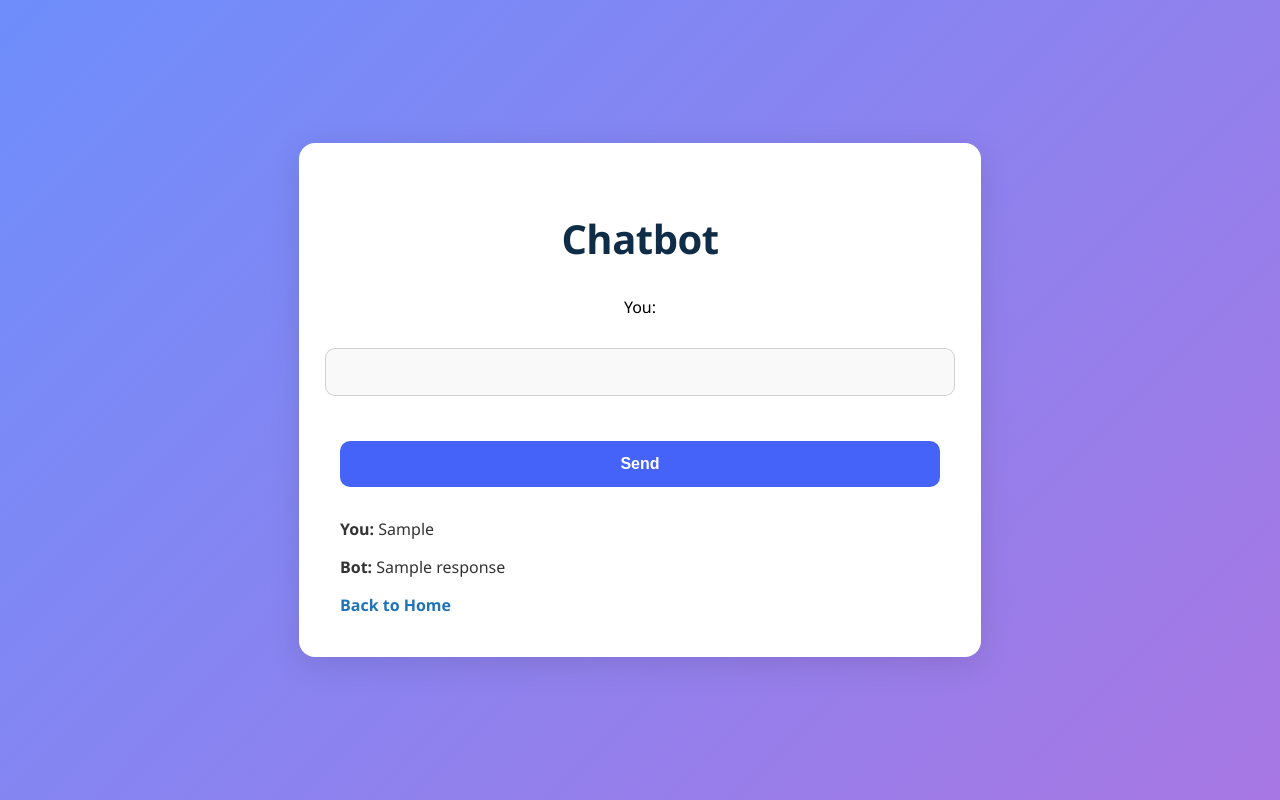
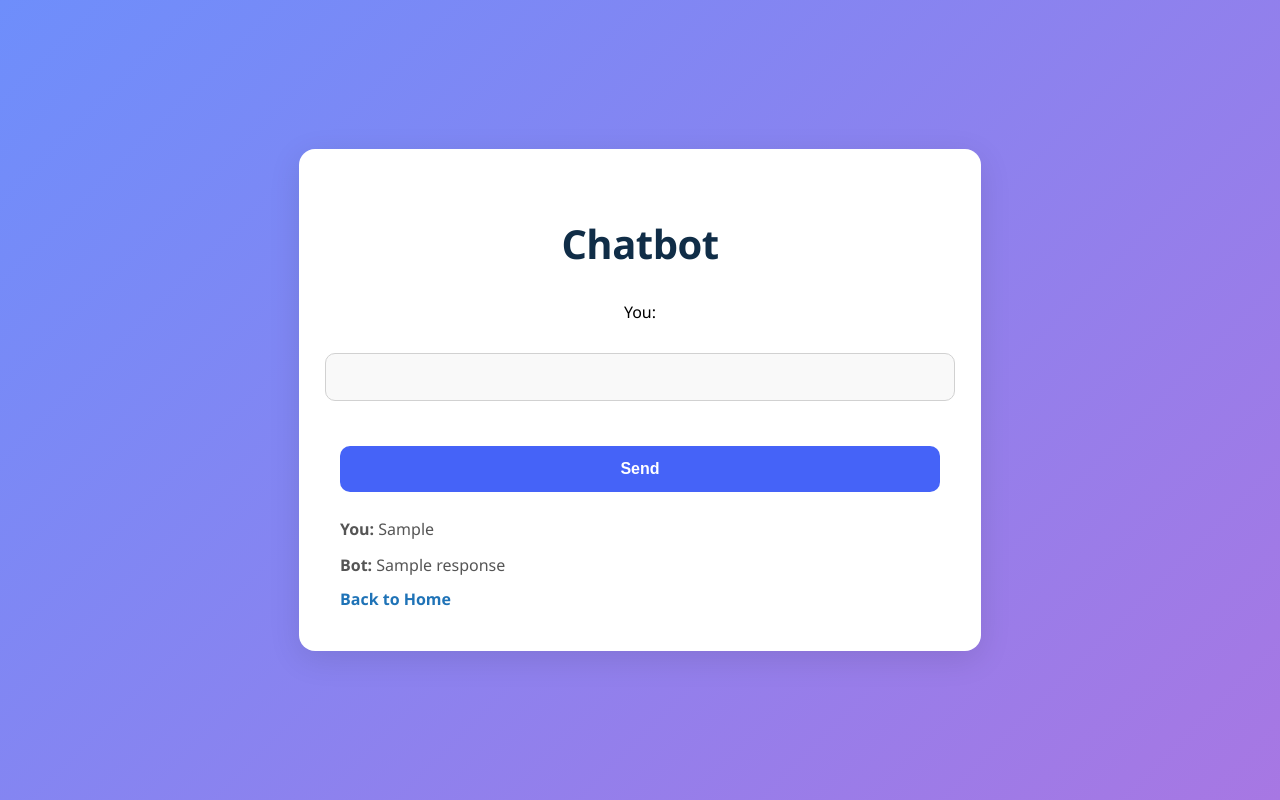
Before and after one commit to shivanirao1710/JobRecommendationSystem, a Flask app: template templates/chatbot.html in a window 1280 px wide. Run offline with Flask 3, Linux system fonts and the light colour scheme; the template is opened without the code that fills it: most values are stand-ins (such as "Sample title", 1, 10 or a date in 2020); some libraries are stand-ins or nearby versions.

Commit message:
commited

```diff
--- a/static/style.css
+++ b/static/style.css
@@ -342,3 +342,8 @@ ul li a {
 ul li a {
     margin-bottom: 15px;
 }
+p {
+    margin: 10px 0;
+    color: #555555;
+    line-height: 1.6;
+}
```
Also changed, not shown: app.py (line endings or trailing spaces).
